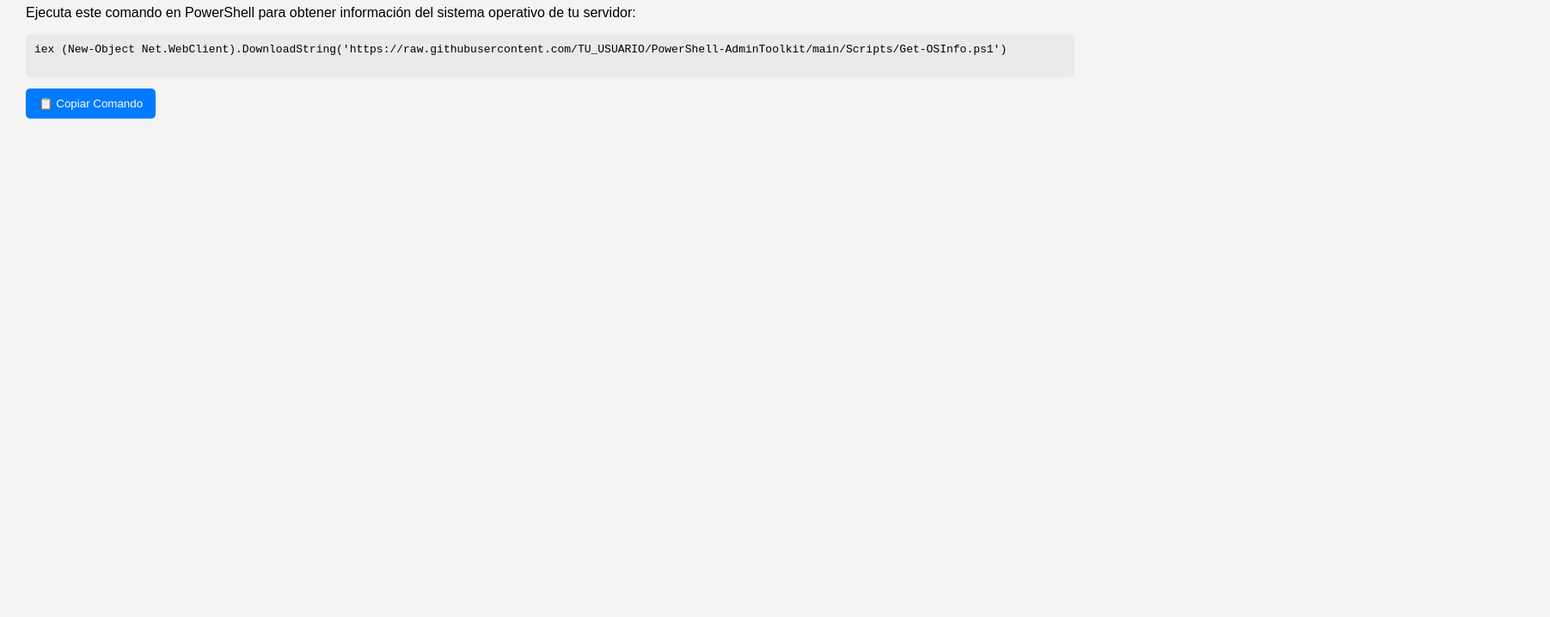
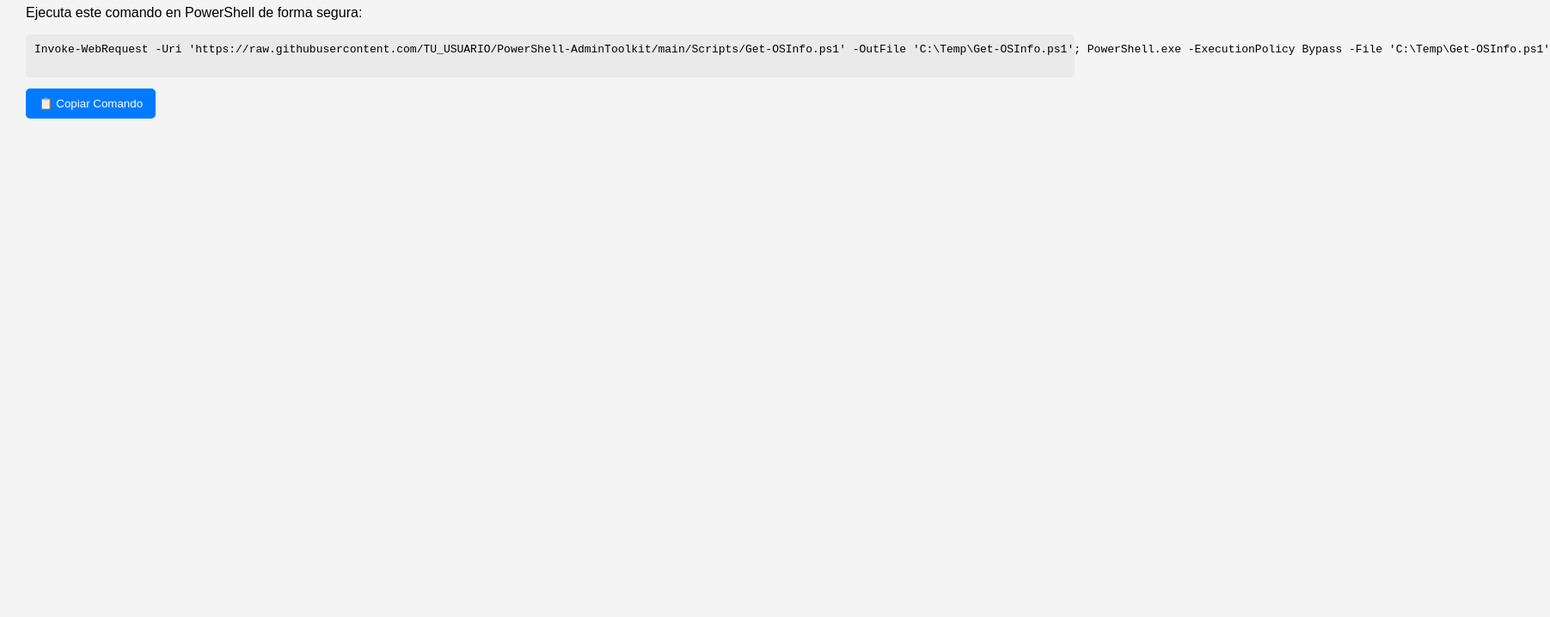
Before and after one commit to aitor74/prueba, a plain HTML site: page index.html in a window 1280 px wide. Shown: the part 82-800 px from the top of the page at 86% size, 1803 px wide, since content can reach past the window. Drawn offline with Linux system fonts and the light colour scheme.

Commit message:
Update index.html

```diff
--- a/index.html
+++ b/index.html
@@ -15,10 +15,10 @@
 <body>
 
   <h1>Obtener Información del Sistema Operativo</h1>
-  <p>Ejecuta este comando en PowerShell para obtener información del sistema operativo de tu servidor:</p>
+  <p>Ejecuta este comando en PowerShell de forma segura:</p>
 
   <pre id="command">
-iex (New-Object Net.WebClient).DownloadString('https://raw.githubusercontent.com/TU_USUARIO/PowerShell-AdminToolkit/main/Scripts/Get-OSInfo.ps1')
+Invoke-WebRequest -Uri 'https://raw.githubusercontent.com/TU_USUARIO/PowerShell-AdminToolkit/main/Scripts/Get-OSInfo.ps1' -OutFile 'C:\Temp\Get-OSInfo.ps1'; PowerShell.exe -ExecutionPolicy Bypass -File 'C:\Temp\Get-OSInfo.ps1'
   </pre>
   <button onclick="copyCommand()">📋 Copiar Comando</button>
 
```
